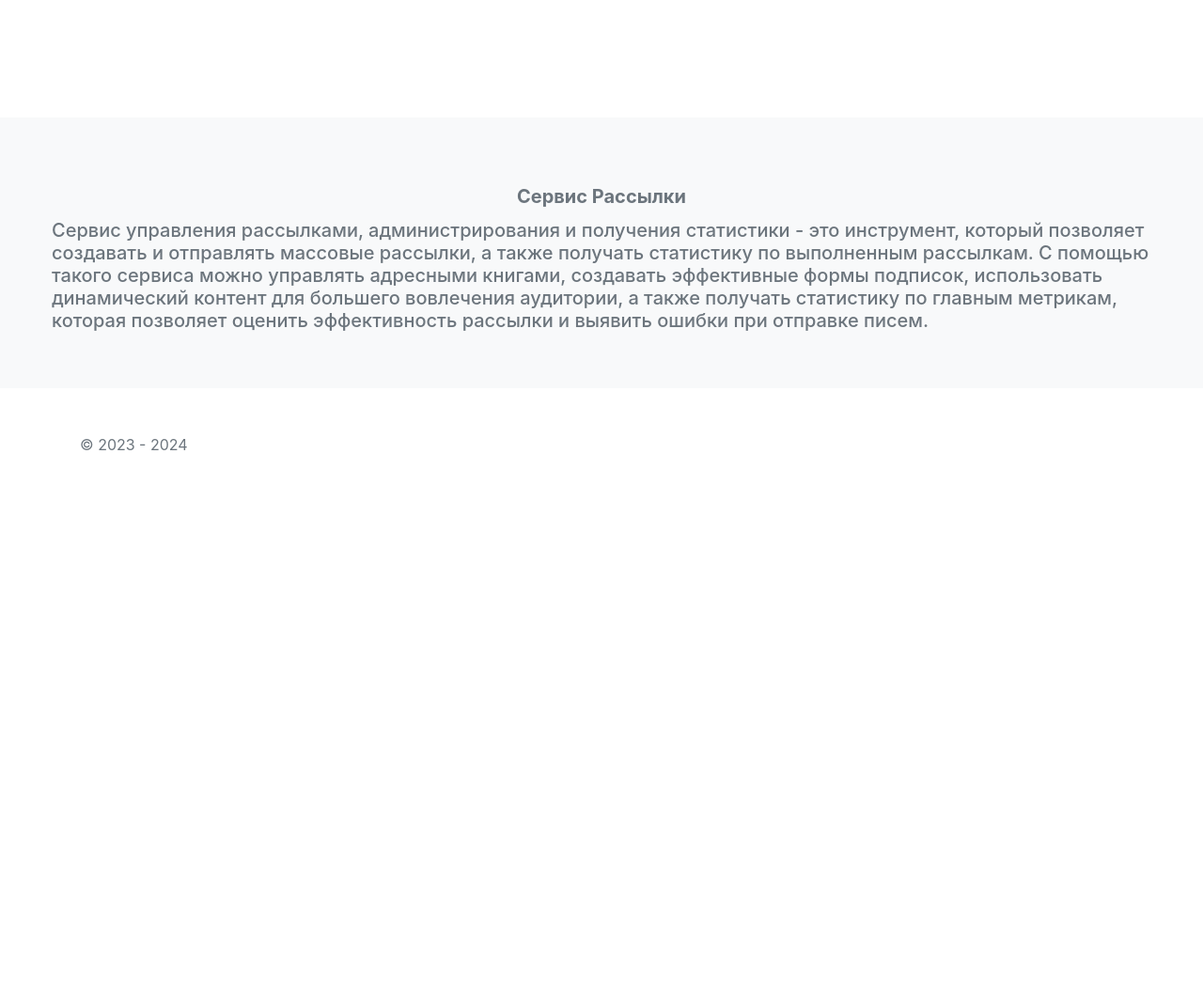
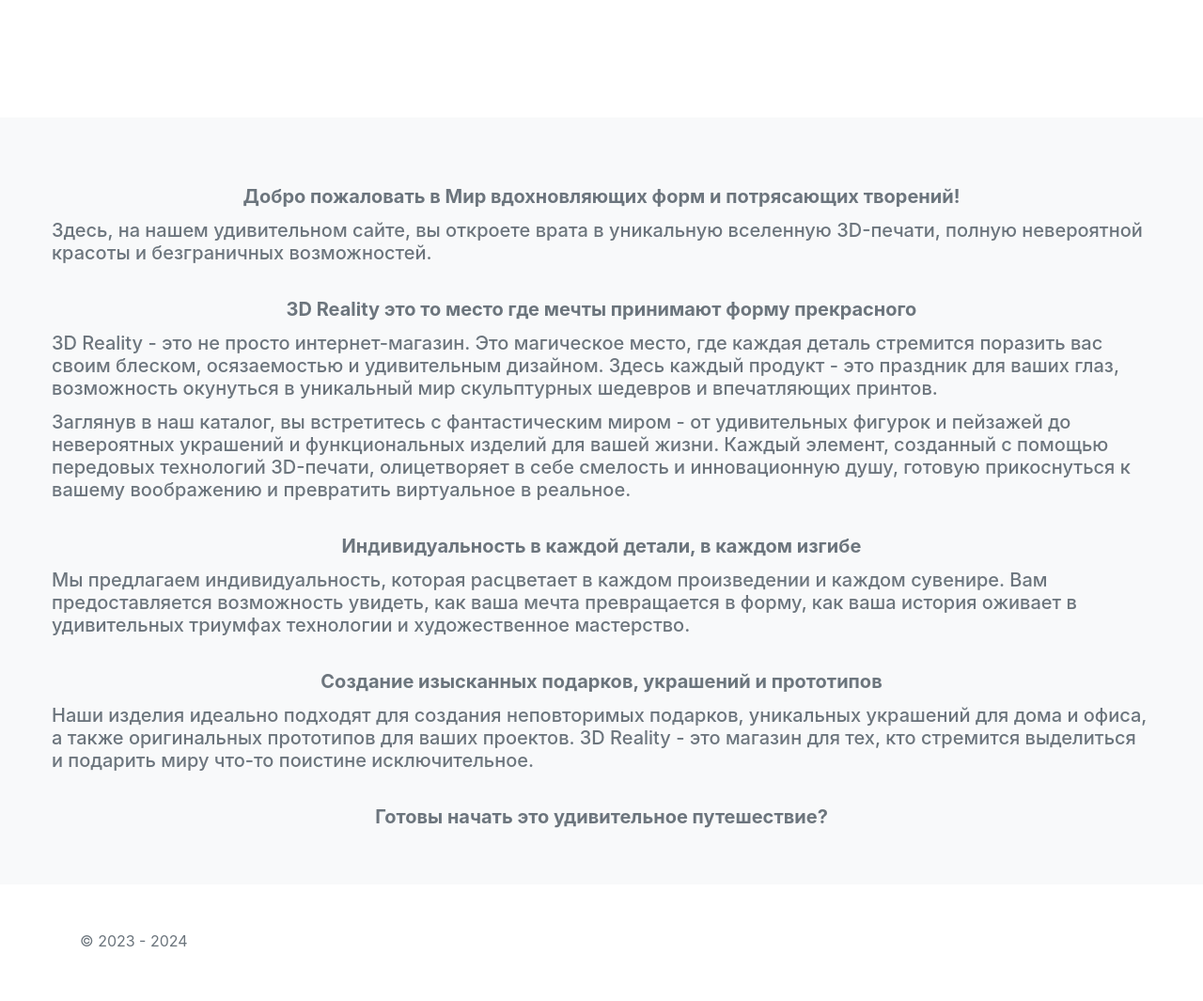
Before and after one commit to SergeyZaprudnov/Teo_3D_reality, a Django app: page / in a window 1280 px wide. Shown: the part 131-1196 px from the top of the page at 94% size. Before the commit the page ends 610 px from the top, so only its background shows below. Run offline with Django 5.2, Linux system fonts and the light colour scheme; some libraries are stand-ins or nearby versions.

Commit message:
text edits made

```diff
--- a/templates/index.html
+++ b/templates/index.html
@@ -2,12 +2,40 @@
 
 {% block content %}
     <div class="row justify-content-center">
-    <h5 class="card-title text-muted text-center font-weight-bold"><br>Сервис Рассылки<br></h5>
-    <h5 class="card-title text-muted">Сервис управления рассылками, администрирования и получения
-        статистики - это инструмент, который позволяет создавать и отправлять массовые рассылки, а также
-        получать статистику по выполненным рассылкам. С помощью такого сервиса можно управлять адресными
-        книгами, создавать эффективные формы подписок, использовать динамический контент для большего
-        вовлечения аудитории, а также получать статистику по главным метрикам, которая позволяет оценить
-        эффективность рассылки и выявить ошибки при отправке писем.</h5>
+        <h5 class="card-title text-muted text-center font-weight-bold"><br>Добро пожаловать в Мир вдохновляющих форм и
+            потрясающих творений!<br></h5>
+        <h5 class="card-title text-muted">Здесь, на нашем удивительном сайте, вы откроете вратa в уникальную вселенную
+            3D-печати, полную невероятной красоты и безграничных возможностей.
+
+            <h5 class="card-title text-muted text-center font-weight-bold"><br>3D Reality это то место где мечты
+                принимают форму прекрасного<br></h5>
+
+            <h5 class="card-title text-muted">3D Reality - это не просто интернет-магазин. Это магическое место, где
+                каждая деталь стремится поразить вас своим блеском, осязаемостью и удивительным дизайном. Здесь каждый
+                продукт - это праздник для ваших глаз, возможность окунуться в уникальный мир скульптурных шедевров и
+                впечатляющих принтов.</h5>
+
+            <h5 class="card-title text-muted">Заглянув в наш каталог, вы встретитесь с фантастическим миром - от
+                удивительных фигурок и пейзажей до невероятных украшений и функциональных изделий для вашей жизни.
+                Каждый элемент, созданный с помощью передовых технологий 3D-печати, олицетворяет в себе смелость и
+                инновационную душу, готовую прикоснуться к вашему воображению и превратить виртуальное в реальное.</h5>
+
+            <h5 class="card-title text-muted text-center font-weight-bold"><br>Индивидуальность в каждой детали, в
+                каждом изгибе<br></h5>
+
+            <h5 class="card-title text-muted">Мы предлагаем индивидуальность, которая расцветает в каждом произведении и
+                каждом сувенире. Вам предоставляется возможность увидеть, как ваша мечта превращается в форму, как ваша
+                история оживает в удивительных триумфах технологии и художественное мастерство.</h5>
+
+            <h5 class="card-title text-muted text-center font-weight-bold"><br>Создание изысканных подарков, украшений и
+                прототипов<br></h5>
+
+            <h5 class="card-title text-muted">Наши изделия идеально подходят для создания неповторимых подарков,
+                уникальных украшений для дома и офиса, а также оригинальных прототипов для ваших проектов. 3D Reality -
+                это магазин для тех, кто стремится выделиться и подарить миру что-то поистине исключительное.</h5>
+
+            <h5 class="card-title text-muted text-center font-weight-bold"><br>Готовы начать это удивительное
+                путешествие?
+            </h5>
     </div>
 {% endblock %}
```
